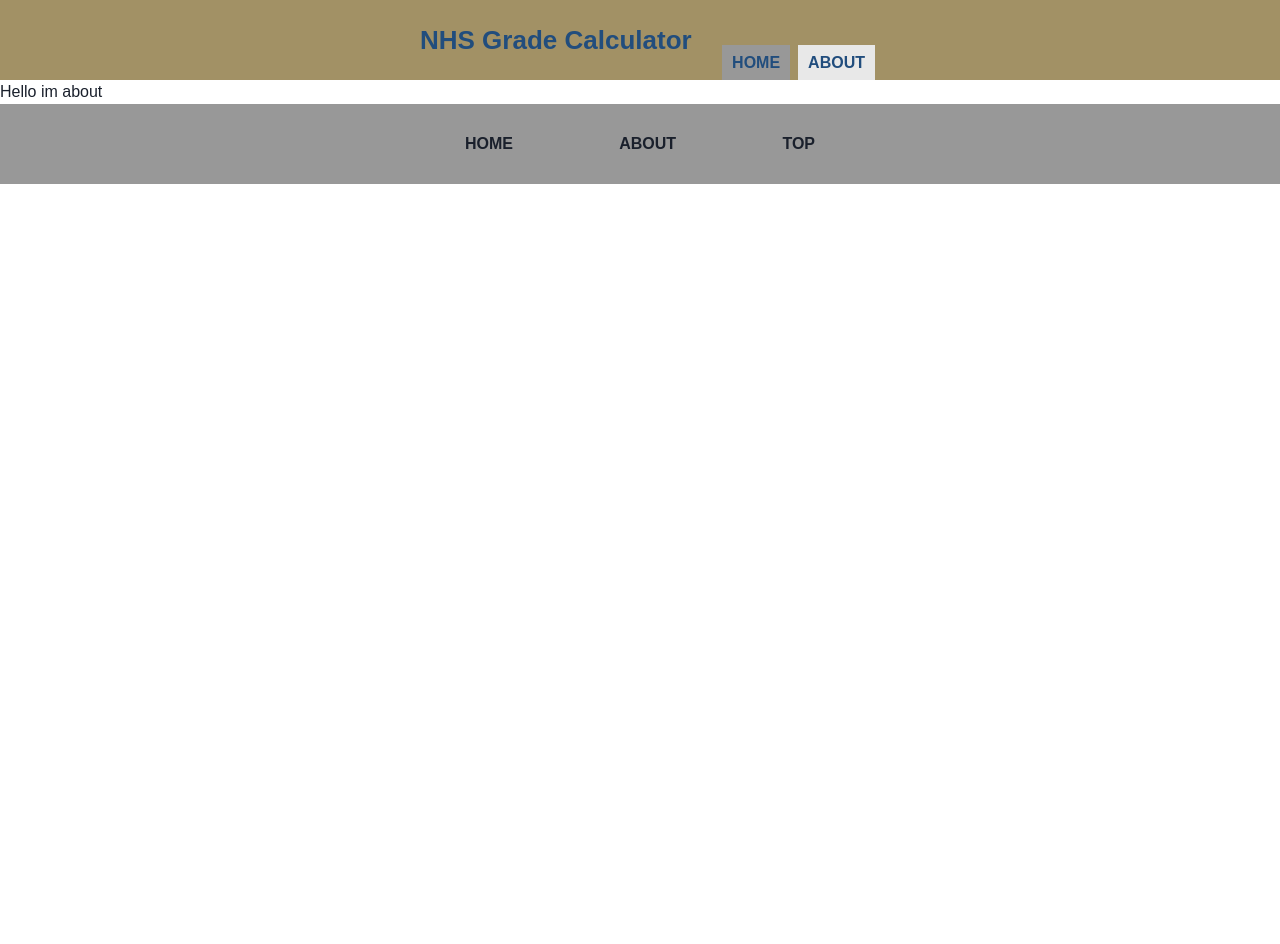
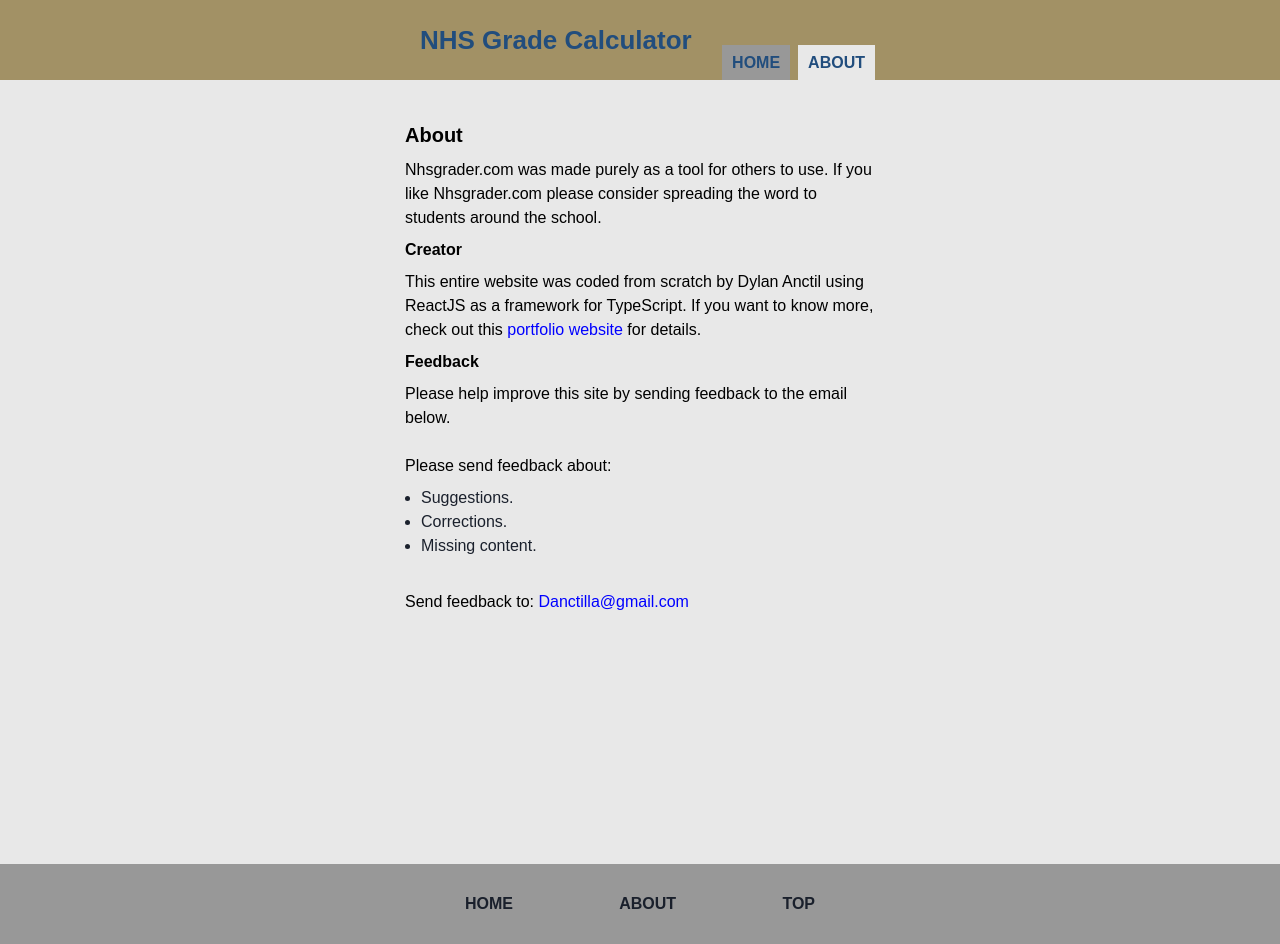
Before and after one commit to danctila/calculator-frontend, a React (Vite) app in the folder CALCULATORFRONTEND/: page /about in a window 1280 px wide. Before the commit the page ends 800 px from the top, so only its background shows below. Built offline with nearby package versions, Linux system fonts and the light colour scheme.

Commit message:
Added about component

```diff
--- a/CALCULATORFRONTEND/src/Components/About.tsx
+++ b/CALCULATORFRONTEND/src/Components/About.tsx
@@ -1,9 +1,70 @@
-import { Text } from "@chakra-ui/react";
+import {
+  Box,
+  HStack,
+  Link,
+  ListItem,
+  Text,
+  UnorderedList,
+  VStack,
+} from "@chakra-ui/react";
 
 const About = () => {
   return (
     <>
-      <Text>Hello im about</Text>
+      <Box bg="#E8E8E8" minW="470px">
+        <HStack justify="center" pt="40px" minW="470px" px="15px" pb="250px">
+          <VStack w="470px" spacing="8px" align="left">
+            <Text fontSize="20px" fontWeight="bold" color="black">
+              About
+            </Text>
+            <Text fontSize="16px" fontWeight="normal" color="black">
+              Nhsgrader.com was made purely as a tool for others to use. If you
+              like Nhsgrader.com please consider spreading the word to students
+              around the school.
+            </Text>
+            <Text fontSize="16px" fontWeight="semibold" color="black">
+              Creator
+            </Text>
+            <Text fontSize="16px" fontWeight="normal" color="black">
+              This entire website was coded from scratch by Dylan Anctil using
+              ReactJS as a framework for TypeScript. If you want to know more,
+              check out this{" "}
+              <Link color="blue" href="https://dylanslibrary.com">
+                portfolio website{" "}
+              </Link>
+              for details.
+            </Text>
+            <Text fontSize="16px" fontWeight="semibold" color="black">
+              Feedback
+            </Text>
+            <Text fontSize="16px" fontWeight="normal" color="black">
+              Please help improve this site by sending feedback to the email
+              below.
+              <br />
+              <br />
+              Please send feedback about:
+              <br />
+            </Text>
+            <UnorderedList>
+              <ListItem>Suggestions.</ListItem>
+              <ListItem>Corrections.</ListItem>
+              <ListItem>Missing content.</ListItem>
+            </UnorderedList>
+            <Text fontSize="16px" fontWeight="normal" color="black">
+              <br />
+              Send feedback to:{" "}
+              <Link
+                color="blue"
+                onClick={() =>
+                  (window.location.href = "mailto:danctila@gmail.com")
+                }
+              >
+                Danctilla@gmail.com
+              </Link>
+            </Text>
+          </VStack>
+        </HStack>
+      </Box>
     </>
   );
 };
--- a/CALCULATORFRONTEND/src/Components/Gradehelp.tsx
+++ b/CALCULATORFRONTEND/src/Components/Gradehelp.tsx
@@ -6,30 +6,42 @@
     <>
       <HStack justify="center" minW="470px" mt="40px" pb="250px">
         <VStack w="470px" align="left" spacing="1px">
-          <Text fontSize="20px" fontWeight="bold" color="black" pb="10px">
+          <Text
+            fontSize="20px"
+            fontWeight="bold"
+            color="black"
+            pb="10px"
+            px="15px"
+          >
             Help
           </Text>
-          <Text fontSize="16px" fontWeight="semibold" color="black">
+          <Text fontSize="16px" fontWeight="semibold" color="black" px="15px">
             Example
           </Text>
-          <Text fontSize="16px" fontWeight="normal" color="black">
+          <Text fontSize="16px" fontWeight="normal" color="black" px="15px">
             Homework assignment scored 8/10 in the AFL 20% category.
           </Text>
           <Formeg />
-          <Text fontSize="16px" fontWeight="semibold" color="black">
+          <Text fontSize="16px" fontWeight="semibold" color="black" px="15px">
             Note
           </Text>
-          <Text fontSize="16px" fontWeight="normal" color="black">
+          <Text fontSize="16px" fontWeight="normal" color="black" px="15px">
             The assignment field is optional and will not effect calculation.
           </Text>
-          <Text fontSize="16px" fontWeight="normal" color="black">
+          <Text fontSize="16px" fontWeight="normal" color="black" px="15px">
             The default value for the category field is AFL 20% with no option
             selected.
           </Text>
-          <Text fontSize="16px" fontWeight="semibold" color="black" mt="25px">
+          <Text
+            fontSize="16px"
+            fontWeight="semibold"
+            color="black"
+            mt="25px"
+            px="15px"
+          >
             Feedback
           </Text>
-          <Text fontSize="16px" fontWeight="normal" color="black">
+          <Text fontSize="16px" fontWeight="normal" color="black" px="15px">
             If issues persist or you have any questions please email{" "}
             <Link
               color="blue"
--- a/CALCULATORFRONTEND/src/Components/Gradeintro.tsx
+++ b/CALCULATORFRONTEND/src/Components/Gradeintro.tsx
@@ -3,7 +3,7 @@
 const Gradeintro = () => {
   return (
     <>
-      <HStack justify="center" pt="40px">
+      <HStack justify="center" pt="40px" px="15px">
         <VStack w="470px" spacing="8px" align="left">
           <Text fontSize="20px" fontWeight="bold" color="black">
             Grade Calculator
```
